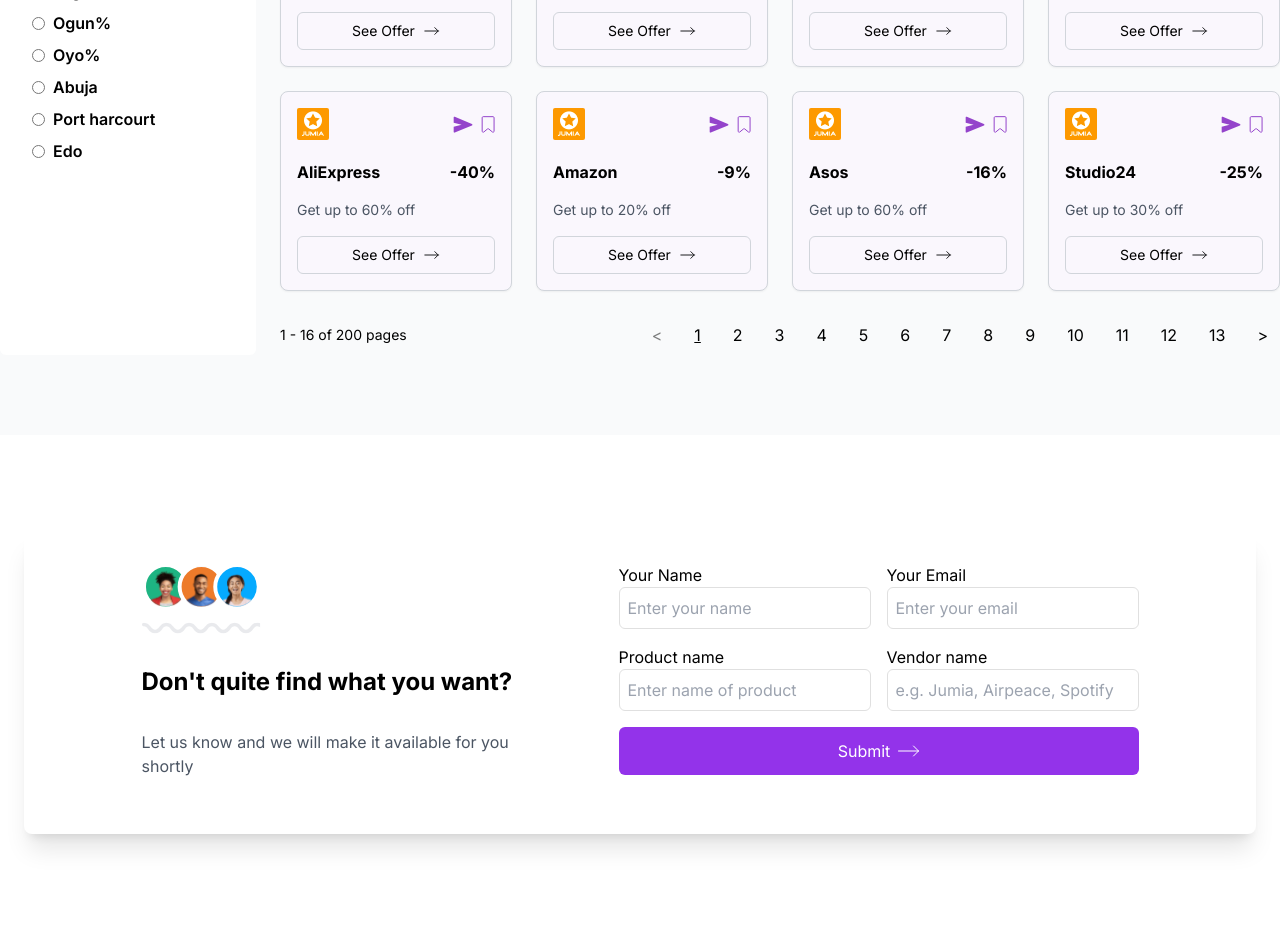
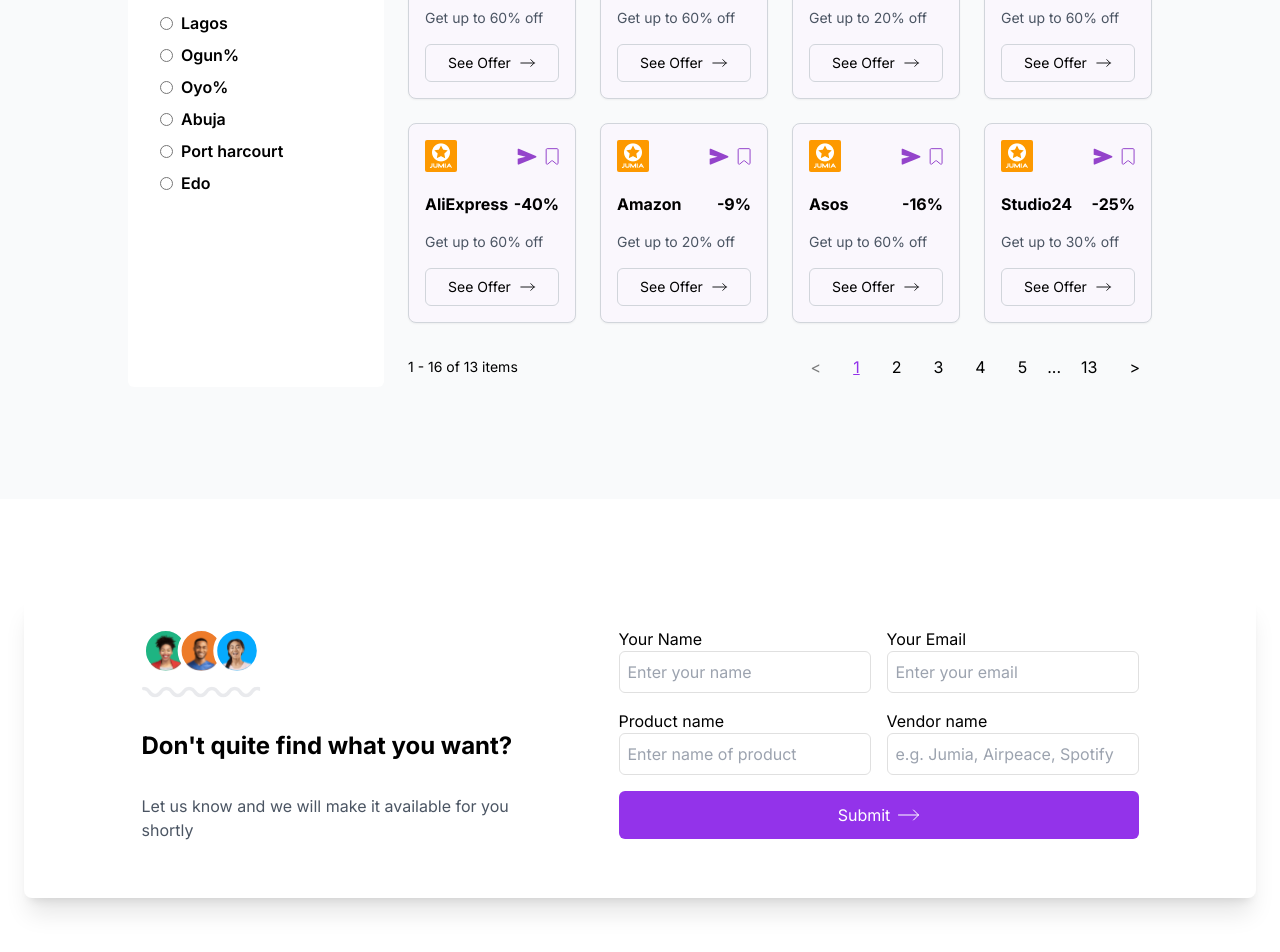
Before and after one commit to oladeji1993/CouponTestApp, an Angular app: page /home in a window 1280 px wide. Shown: the part 1110-2062 px from the top of the page. Before the commit the page ends 2008 px from the top, so only its background shows below. Built offline with nearby package versions, Linux system fonts and the light colour scheme.

Commit message:
deployment update

```diff
--- a/src/app/components/header/header.component.html
+++ b/src/app/components/header/header.component.html
@@ -1,6 +1,6 @@
 
 
-<nav class="flex items-center justify-between mx-10 bg-white px-4 py-3">
+<nav class="flex items-center justify-between mx-16 bg-white px-4 py-3">
     <div class="flex space-x-10">
       <a href="#">
         <img src="/assets/images/logo.svg" alt="Logo" class="h-8 w-auto" />
--- a/src/app/components/home/home.component.html
+++ b/src/app/components/home/home.component.html
@@ -35,7 +35,7 @@
 
   <!-- Main Content -->
   <div
-    class="container px-0 py-0 md:px-35 md:py-20 mx-auto flex flex-col md:flex-row gap-6 p-6"
+    class="container px-0 py-0 md:px-32 md:py-28 mx-auto flex flex-col md:flex-row gap-6 p-6"
   >
     <div class="w-full p-8 rounded-md md:w-64 bg-white flex-shrink-0">
       <div class="space-y-6">
@@ -148,7 +148,7 @@
     <!-- Coupons Grid -->
     <div class="flex-1">
       <div class="mb-6 flex flex-col md:flex-row items-center justify-between">
-        <div class="relative block w-full md:w-170">
+        <div class="relative block md:w-3/4">
           <input
             type="text"
             [(ngModel)]="search"
@@ -200,7 +200,7 @@
         </div>
       </div>
 
-      <div class="mt-6 flex items-center justify-between">
+      <!-- <div class="mt-6 flex items-center justify-between">
         <span class="text-sm">
           {{ (currentPage - 1) * itemsPerPage + 1 }} - {{ getEndIndex() }} of
           {{ coupons.length }} pages
@@ -238,7 +238,68 @@
             &gt;
           </button>
         </div>
+      </div> -->
+      <div class="mt-6 flex flex-col items-center justify-between sm:flex-row">
+        <span class="text-sm">
+          {{ (currentPage - 1) * itemsPerPage + 1 }} - {{ getEndIndex() }} of {{ totalPages }} items
+        </span>
+
+        <div class="flex items-center space-x-2 mt-4 sm:mt-0">
+          <!-- Previous Button -->
+          <button
+            (click)="previousPage()"
+            [disabled]="currentPage === 1"
+            class="rounded-md px-3 py-2 hover:bg-gray-100"
+            [class.opacity-50]="currentPage === 1"
+          >
+            &lt;
+          </button>
+
+          <!-- First Page and Ellipsis -->
+          <button
+            *ngIf="getDisplayedPages()[0] > 1"
+            (click)="currentPage = 1"
+            class="rounded-md px-3 py-2 hover:bg-purple-600 hover:text-white"
+          >
+            1
+          </button>
+          <span *ngIf="getDisplayedPages()[0] > 2">...</span>
+
+          <!-- Dynamic Page Numbers -->
+          <ng-container *ngFor="let page of getDisplayedPages()">
+            <button
+              (click)="currentPage = page"
+              [class.underline]="currentPage === page"
+              [class.text-purple-600]="currentPage === page"
+              [class.text-dark]="currentPage !== page"
+              class="rounded-md px-3 py-2 hover:bg-purple-600 hover:text-white"
+            >
+              {{ page }}
+            </button>
+          </ng-container>
+
+          <!-- Last Page and Ellipsis -->
+          <span *ngIf="getDisplayedPages().slice(-1)[0] < totalPages - 1">...</span>
+          <button
+            *ngIf="getDisplayedPages().slice(-1)[0] < totalPages"
+            (click)="currentPage = totalPages"
+            class="rounded-md px-3 py-2 hover:bg-purple-600 hover:text-white"
+          >
+            {{ totalPages }}
+          </button>
+
+          <!-- Next Button -->
+          <button
+            (click)="nextPage()"
+            [disabled]="currentPage === totalPages"
+            class="rounded-md px-3 py-2 hover:bg-gray-100"
+            [class.opacity-50]="currentPage === totalPages"
+          >
+            &gt;
+          </button>
+        </div>
       </div>
+
     </div>
   </div>
 </div>
--- a/src/app/components/home/home.component.ts
+++ b/src/app/components/home/home.component.ts
@@ -1,4 +1,4 @@
-import { NgFor, NgStyle } from '@angular/common';
+import { NgFor, NgIf, NgStyle } from '@angular/common';
 import { Component, OnInit } from '@angular/core';
 import { FormsModule } from '@angular/forms';
 import { HeaderComponent } from '../header/header.component';
@@ -16,7 +16,7 @@
 @Component({
   selector: 'app-home',
   standalone: true,
-  imports: [NgFor, NgStyle,FormsModule, HeaderComponent, PipesModule],
+  imports: [NgFor, NgIf, NgStyle,FormsModule, HeaderComponent, PipesModule],
   templateUrl: './home.component.html',
   styleUrl: './home.component.scss',
 })
@@ -59,6 +59,19 @@
     }
   }
 
+  getDisplayedPages(): number[] {
+    const range: number[] = [];
+    const maxVisiblePages = 5;
+    const start = Math.max(1, this.currentPage - Math.floor(maxVisiblePages / 2));
+    const end = Math.min(this.totalPages, start + maxVisiblePages - 1);
+
+    for (let i = start; i <= end; i++) {
+      range.push(i);
+    }
+
+    return range;
+  }
+
   onSubmit(): void {
     console.log('Form submitted');
   }
```
